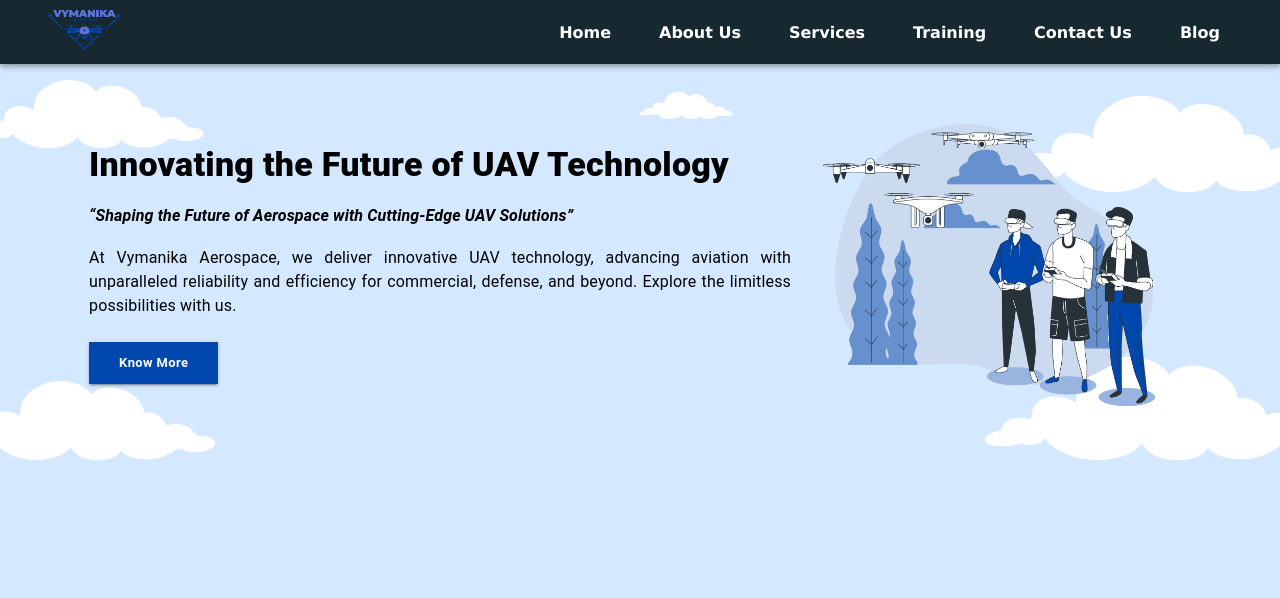
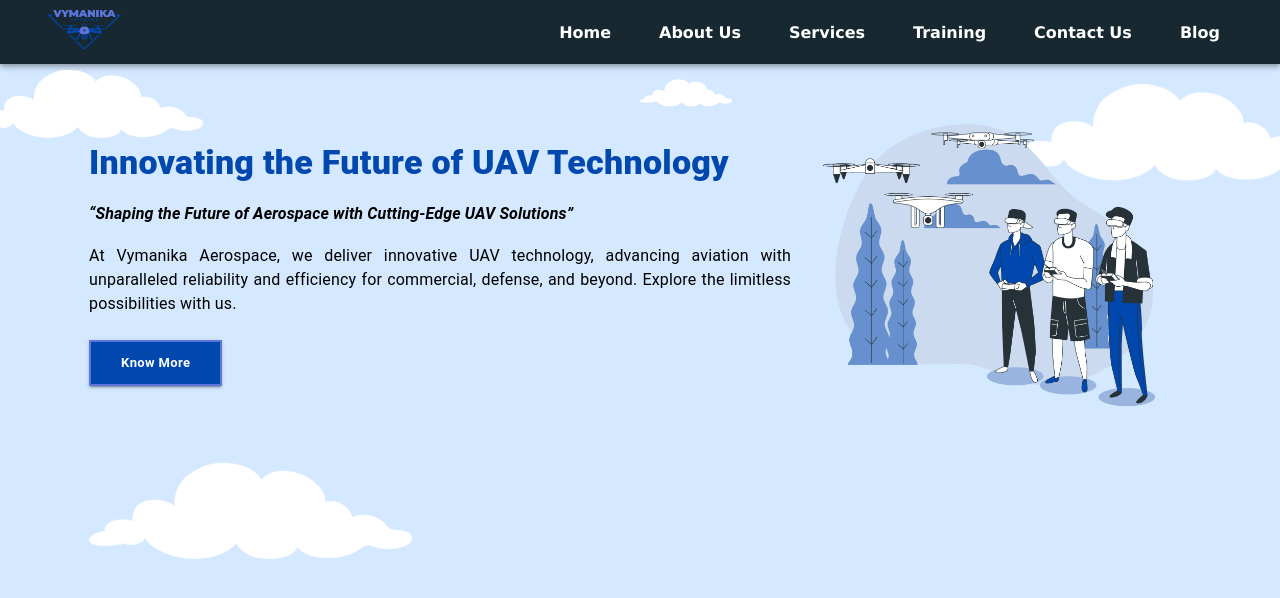
Before and after one commit to ParamJadvani/Vymanika_Aerospace, a React (Vite) app: page / in a window 1280 px wide. Shown: the top 598 px of the page. Built offline with nearby package versions, Linux system fonts and the light colour scheme.

Commit message:
animation in banner cloud

```diff
--- a/src/components/Banner.jsx
+++ b/src/components/Banner.jsx
@@ -1,4 +1,4 @@
-import React from "react";
+// import React from "react";
 import { Box, Container } from "@mui/material";
 import "../css/banner.css";
 import cloud from "../assets/Image PNG/freepik--Cloud--inject-73.png";
@@ -20,9 +20,11 @@ const Banner = ({ image, contentDiv, reverse = false }) => {
         }}
       >
         {/* Top Cloud Boxes */}
+
         <Box
           sx={{
             width: "100%",
+            overflow: "inherit",
           }}
         >
           {/* First Top Cloud Box */}
@@ -35,6 +37,7 @@ const Banner = ({ image, contentDiv, reverse = false }) => {
               position: "absolute",
               left: { xs: "-5%", sm: "-6%", md: "-8%" },
               top: { xs: "5%", sm: "3%", md: "4%" },
+              animation: "float 8s ease-in-out infinite",
             }}
           />
 
@@ -48,6 +51,7 @@ const Banner = ({ image, contentDiv, reverse = false }) => {
               position: "absolute",
               left: { xs: "40%", sm: "46%", md: "50%" },
               top: { xs: "3%", sm: "6.5%", md: "7%" },
+              animation: "float 10s ease-in-out infinite",
             }}
           />
 
@@ -61,9 +65,26 @@ const Banner = ({ image, contentDiv, reverse = false }) => {
               position: "absolute",
               left: { xs: "70%", sm: "80%", md: "82%" },
               top: { xs: "7%", sm: "10%", md: "8%" },
+              animation: "float 12s ease-in-out infinite",
             }}
           />
         </Box>
+
+        <style>
+          {`
+            @keyframes float {
+              0% {
+                  transform: translateY(0);
+                  }
+              50% {
+                transform: translateY(-20px); /* Increase the floating range */
+              }
+              100% {
+                transform: translateY(0);
+              }
+            }
+          `}
+        </style>
 
         {/* Main Banner Content */}
         <Box
@@ -95,6 +116,8 @@ const Banner = ({ image, contentDiv, reverse = false }) => {
         <Box
           sx={{
             width: "100%",
+            position: "relative", // Ensure the clouds are positioned relative to the container
+            overflow: "hidden", // Prevent clouds from extending beyond the container
           }}
         >
           {/* First Bottom Cloud Box */}
@@ -108,6 +131,7 @@ const Banner = ({ image, contentDiv, reverse = false }) => {
               position: "absolute",
               left: { xs: "-4%", sm: "-11%", md: "-10%" },
               bottom: { xs: "-5.5%", sm: "-4%", md: "-8%", lg: "1%" },
+              animation: "float 6s ease-in-out infinite", // Add animation
             }}
           />
 
@@ -122,9 +146,29 @@ const Banner = ({ image, contentDiv, reverse = false }) => {
               position: "absolute",
               left: { xs: "70%", sm: "80%", md: "80%" },
               bottom: { xs: "-5.5%", sm: "-1%", md: "-2%", lg: "1%" },
+              animation: "float 8s ease-in-out infinite", // Add animation
+              // border:"10px solid red"
             }}
           />
         </Box>
+        <Box
+          component="img"
+          src={cloud}
+          sx={{
+            animation: "float 6s ease-in-out infinite",
+            "@keyframes float": {
+              "0%": {
+                transform: "translateY(0)",
+              },
+              "50%": {
+                transform: "translateY(-10px)", // Adjust height for floating effect
+              },
+              "100%": {
+                transform: "translateY(0)",
+              },
+            },
+          }}
+        />
       </Container>
     </Box>
   );
--- a/src/pages/Home.jsx
+++ b/src/pages/Home.jsx
@@ -1,4 +1,4 @@
-import React from "react";
+// import React from "react";
 import Navbar from "../components/Navbar";
 import Banner from "../components/Banner";
 import bannerimage from "../assets/BannerImage/Home.png";
@@ -16,7 +16,8 @@ const Home = () => {
           <Box>
             <Typography
               variant="h4"
-              sx={{ fontWeight: 900, textAlign: "start" }}
+              sx={{ fontWeight: 900, textAlign: "start" ,color:theme.headerTextColor }}
+
             >
               Innovating the Future of UAV Technology
             </Typography>
@@ -57,6 +58,7 @@ const Home = () => {
                   textTransform: "none",
                   borderRadius: "0px",
                   fontWeight: 700,
+                  border:"2px solid #5C76DD"
                 }}
               >
                 Know More
```
Also changed, not shown: package.json (+4 -3 lines), 1 other file (tests, documents, lock files or other folders).
